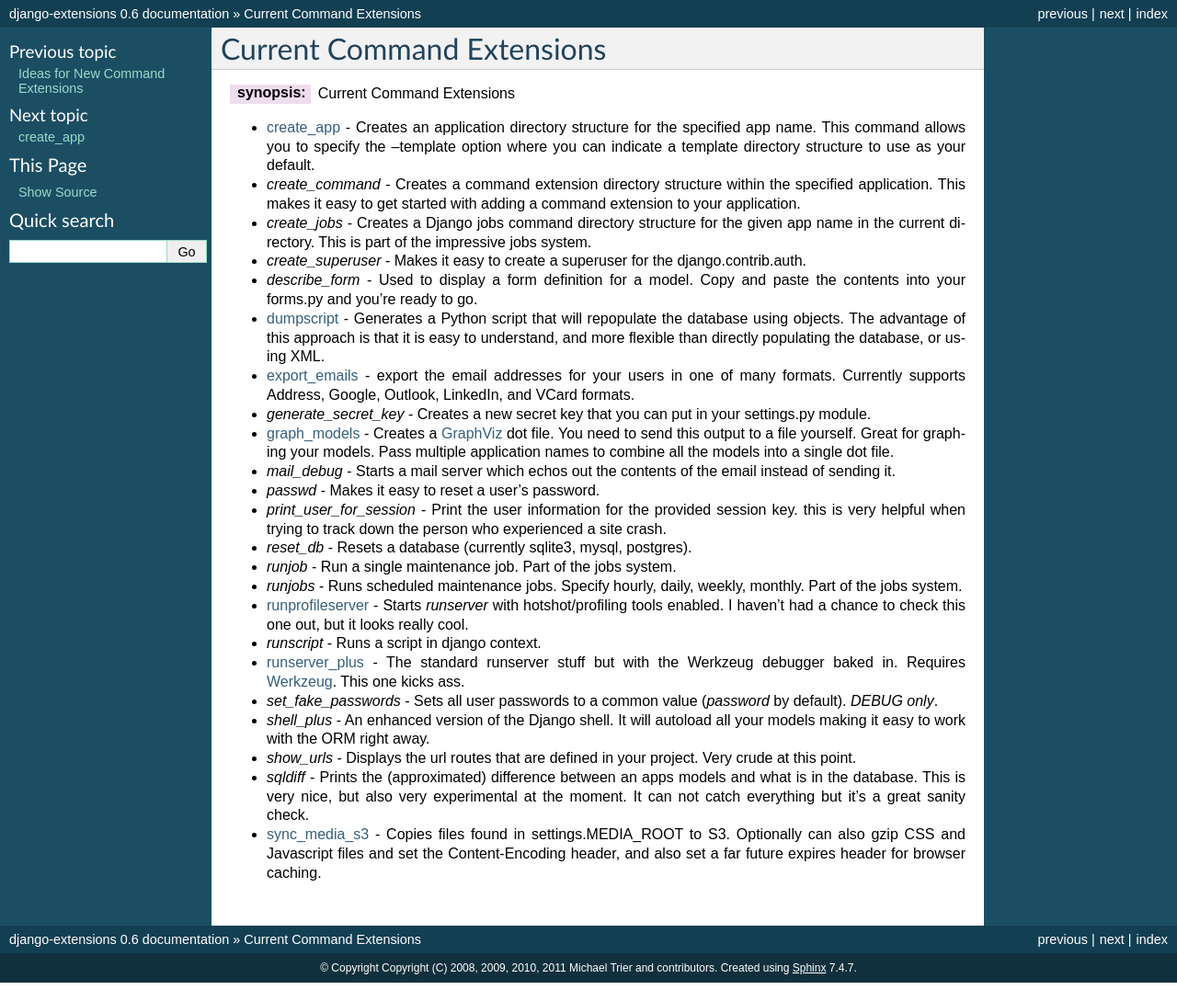
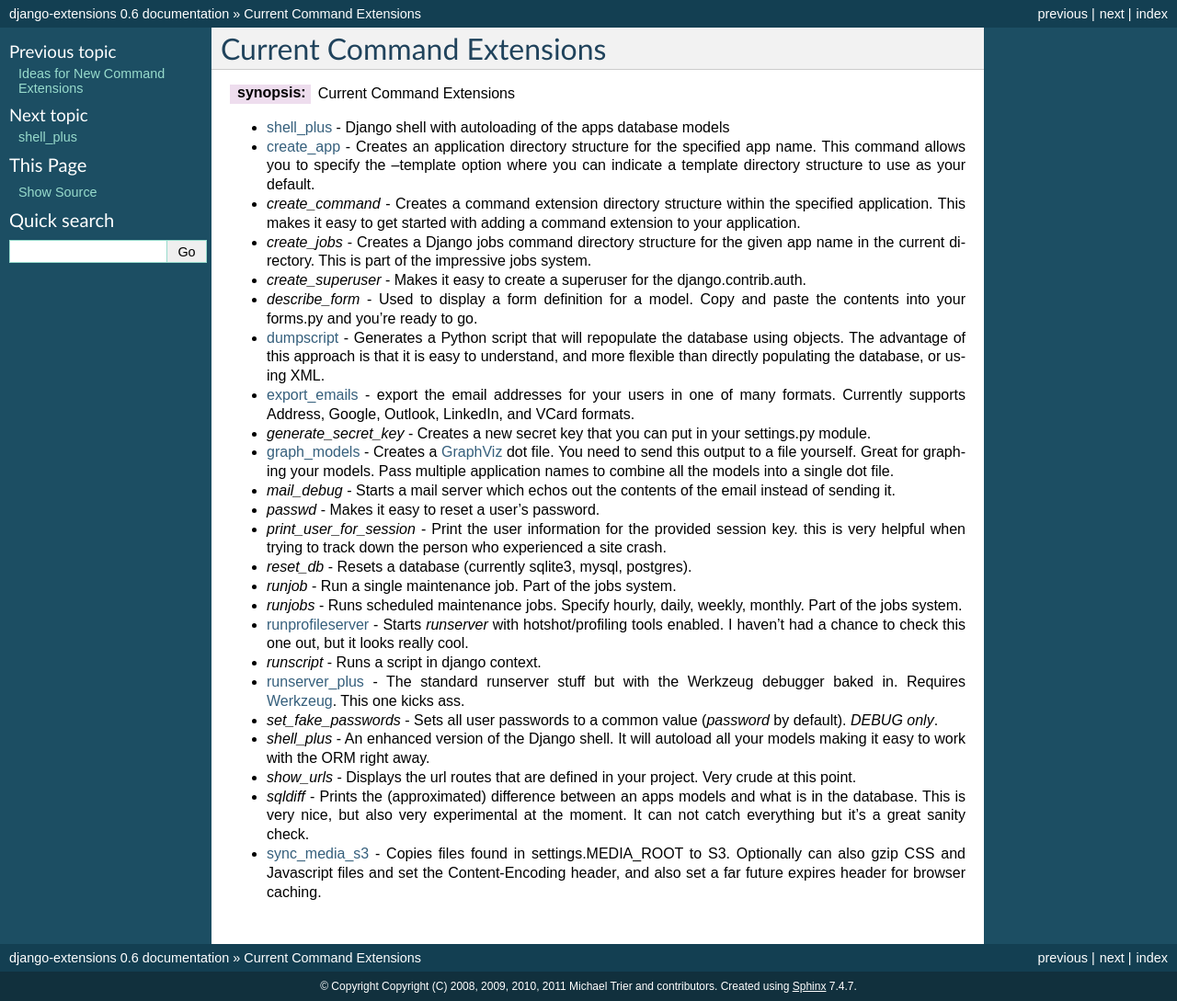
Before and after one commit to MustafaFiser/django-extensions, a Sphinx documentation site: the page built from docs/command_extensions.rst, in a window 1280 px wide. Shown: the whole page at 92% size. Built offline with Sphinx 7.4.7, drawn with Linux system fonts in a browser that asks for light colours.

Commit message:
added shell_plus to command_extensions as well

```diff
--- a/docs/command_extensions.rst
+++ b/docs/command_extensions.rst
@@ -3,6 +3,7 @@ Current Command Extensions
 
 :synopsis: Current Command Extensions
 
+* :doc:`shell_plus` - Django shell with autoloading of the apps database models
 
 * `create_app`_ - Creates an application directory structure for the specified
   app name.  This command allows you to specify the --template option where you
--- a/docs/index.rst
+++ b/docs/index.rst
@@ -39,10 +39,10 @@ Contents
 .. toctree::
    :maxdepth: 3
 
-   shell_plus
    admin_extensions
    command_extension_ideas
    command_extensions
+   shell_plus
    create_app
    dumpscript
    export_emails
```
